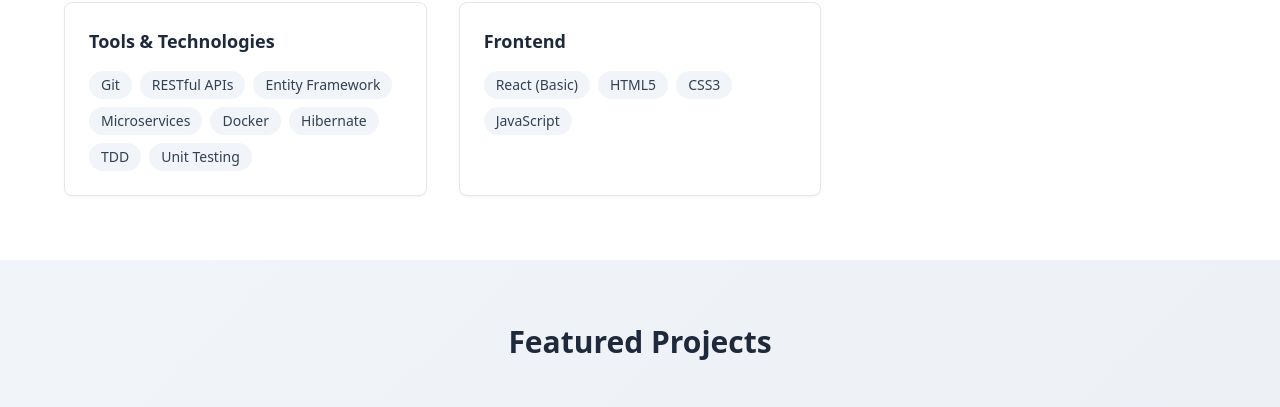
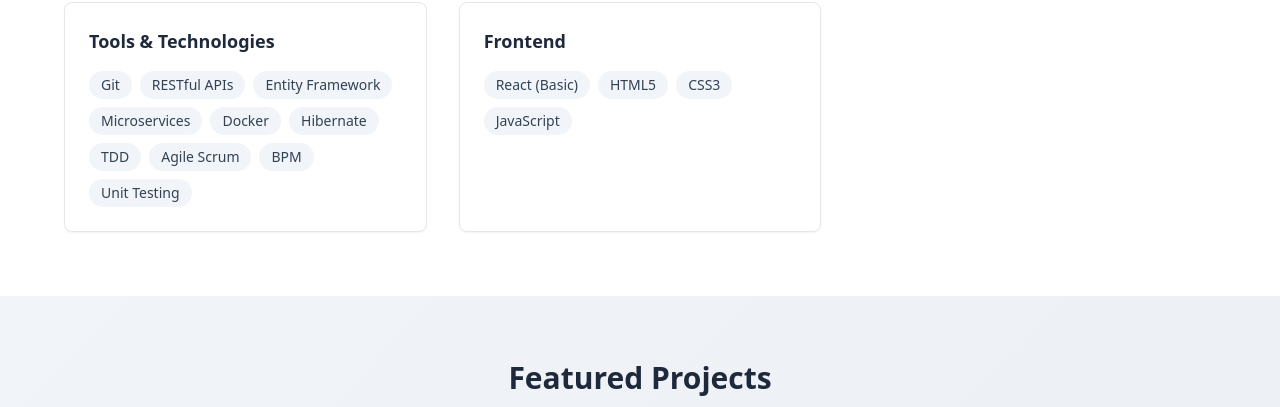
Before and after one commit to ulusoyahmet/ulusoyahmet.github.io, a plain HTML site: page index.html in a window 1280 px wide. Shown: the part 1922-2329 px from the top of the page. Drawn offline with nearby package versions, Linux system fonts and the light colour scheme.

Commit message:
Update index.html 260825

```diff
--- a/index.html
+++ b/index.html
@@ -415,6 +415,8 @@
                             <span class="bg-slate-100 text-slate-700 px-3 py-1 rounded-full text-sm transition-all hover:bg-slate-200">Docker</span>
                             <span class="bg-slate-100 text-slate-700 px-3 py-1 rounded-full text-sm transition-all hover:bg-slate-200">Hibernate</span>
                             <span class="bg-slate-100 text-slate-700 px-3 py-1 rounded-full text-sm transition-all hover:bg-slate-200">TDD</span>
+                            <span class="bg-slate-100 text-slate-700 px-3 py-1 rounded-full text-sm transition-all hover:bg-slate-200">Agile Scrum</span>
+                            <span class="bg-slate-100 text-slate-700 px-3 py-1 rounded-full text-sm transition-all hover:bg-slate-200">BPM</span>
                             <span class="bg-slate-100 text-slate-700 px-3 py-1 rounded-full text-sm transition-all hover:bg-slate-200">Unit Testing</span>
                         </div>
                     </div>
```
